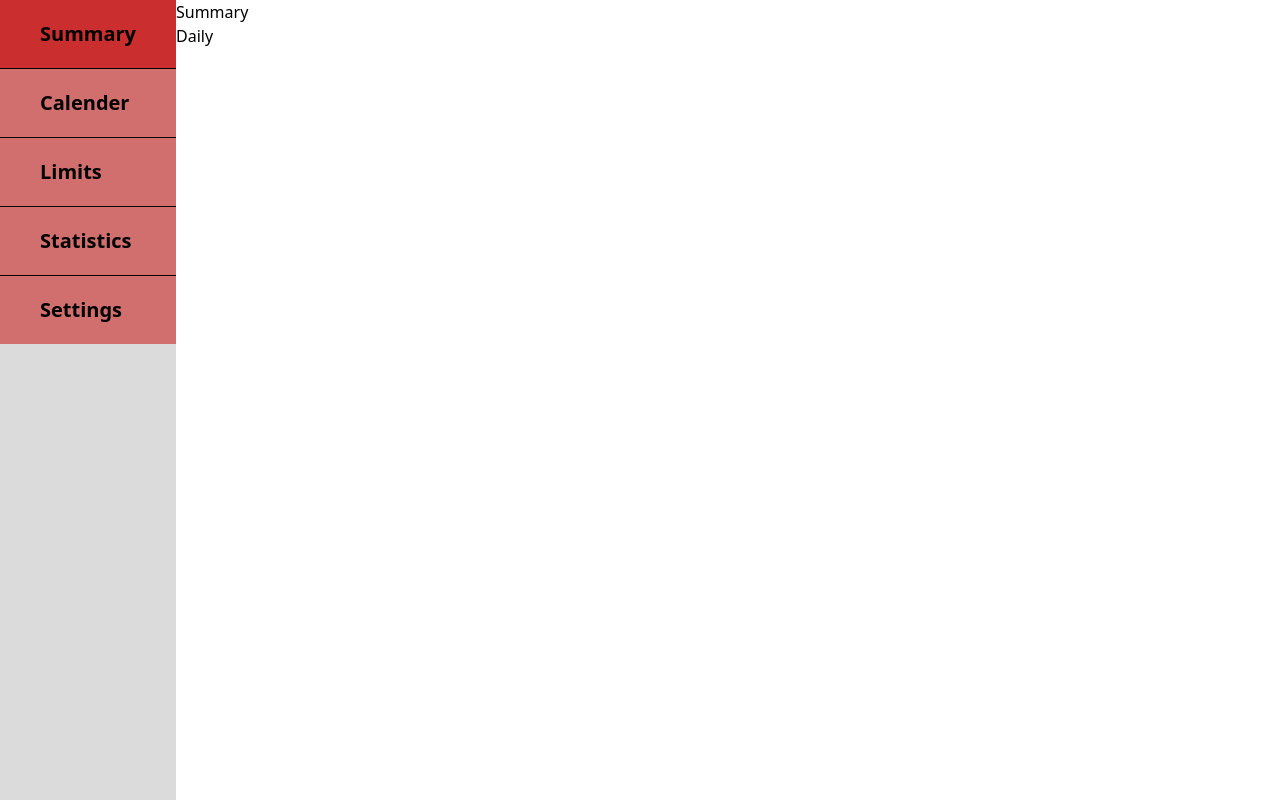
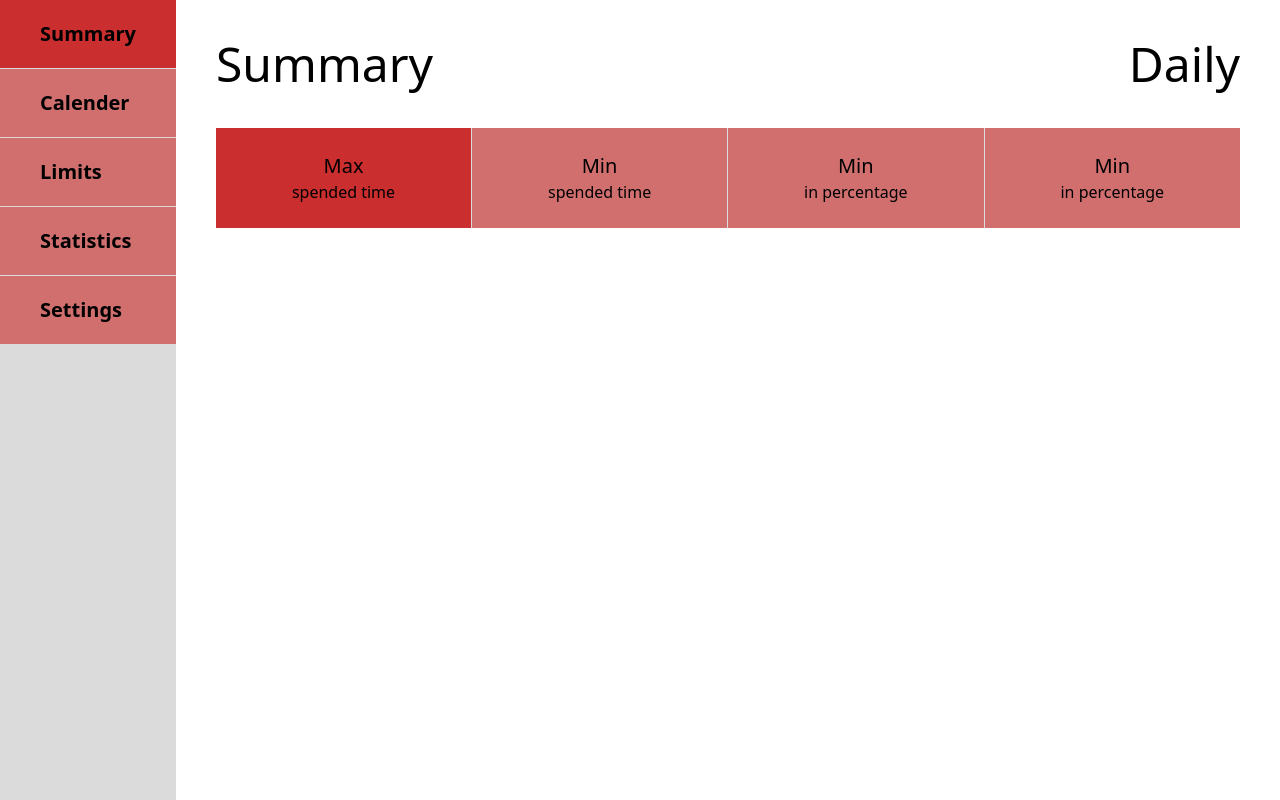
Before and after one commit to NeYoNmoos/lifesaver, a browser extension: page pages/homepage.html in a window 1280 px wide. Drawn offline with nearby package versions, Linux system fonts and the light colour scheme.

Commit message:
added order bar

```diff
--- a/pages/homepage.html
+++ b/pages/homepage.html
@@ -30,10 +30,29 @@
   </head>
   <body class="bg-background h-screen flex flex-row">
     <header-component></header-component>
-    <main>
-      <div>
-        <h1>Summary</h1>
-        <h1>Daily</h1>
+    <main class="grow p-10">
+      <div></div>
+      <div class="flex flex-row justify-between ">
+        <h1 class="text-5xl">Summary</h1>
+        <h1 class="text-5xl">Daily</h1>
+      </div>
+      <div class="grow bg-secondary mt-10 flex flex-row">
+        <div class="bg-primary p-6 px-10 justify-between grow">
+          <h2 class="text-xl text-center">Max</h2>
+          <p class="text-center text-base">spended time</p>
+        </div>
+        <div class="bg-secondary p-6 px-10 justify-between grow border-l border-accent">
+          <h2 class="text-xl text-center">Min</h2>
+          <p class="text-center text-base">spended time</p>
+        </div>
+        <div class="bg-secondary p-6 px-10 justify-between grow border-l border-accent">
+          <h2 class="text-xl text-center">Min</h2>
+          <p class="text-center text-base">in percentage</p>
+        </div>
+        <div class="bg-secondary p-6 px-10 justify-between grow border-l border-accent">
+          <h2 class="text-xl text-center">Min</h2>
+          <p class="text-center text-base">in percentage</p>
+        </div>
       </div>
     </main>
   </body>
```
Also changed, not shown: dist/styles.css.
